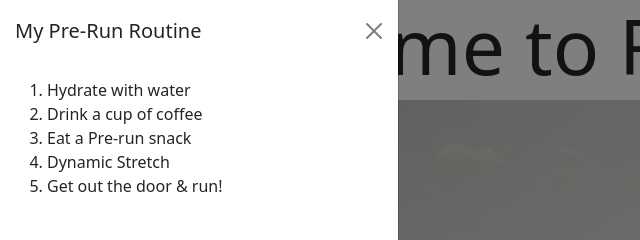
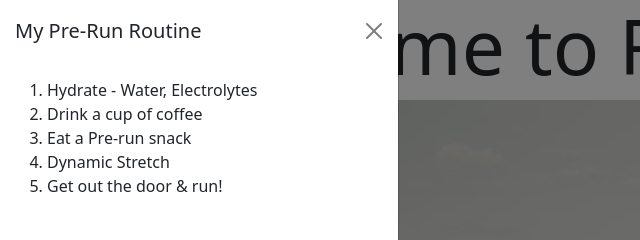
Before and after one commit to jesusvera99/advanced-bootstrap, a plain HTML site: page index.html in a window 1280 px wide. Both pictures are taken after a click on the button "Tap for my personal pre-run routine". Shown: the top 240 px of the page, 1-641 px from the left. Drawn offline with nearby package versions, Linux system fonts and the light colour scheme.

Commit message:
Small Off Canvas Text Change

```diff
--- a/index.html
+++ b/index.html
@@ -138,7 +138,7 @@
             <div class="offcanvas-body">
                 <div>
                     <ol>
-                        <li>Hydrate with water</li>
+                        <li>Hydrate - Water, Electrolytes</li>
                         <li>Drink a cup of coffee</li>
                         <li>Eat a Pre-run snack</li>
                         <li>Dynamic Stretch</li>
```
